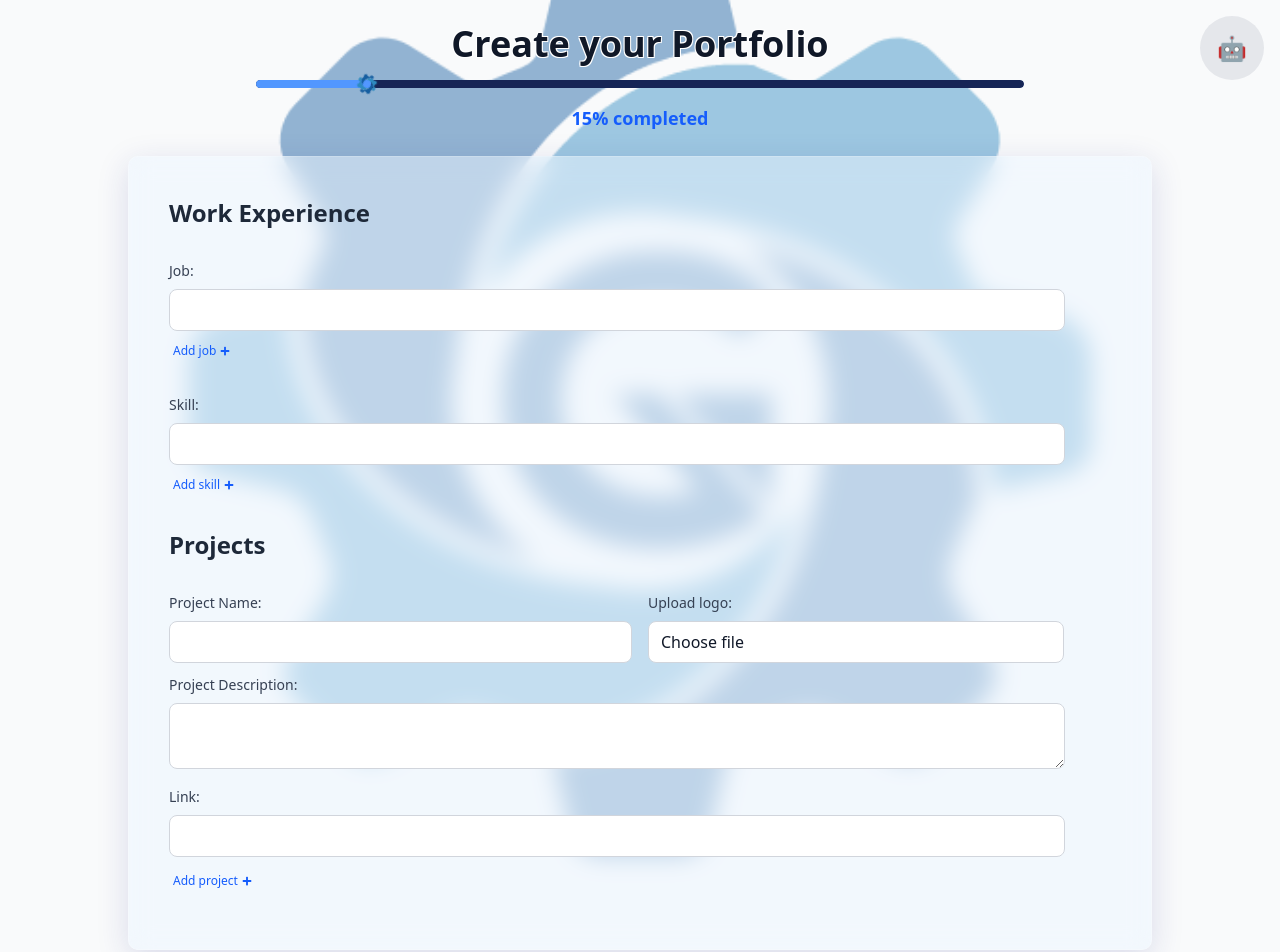
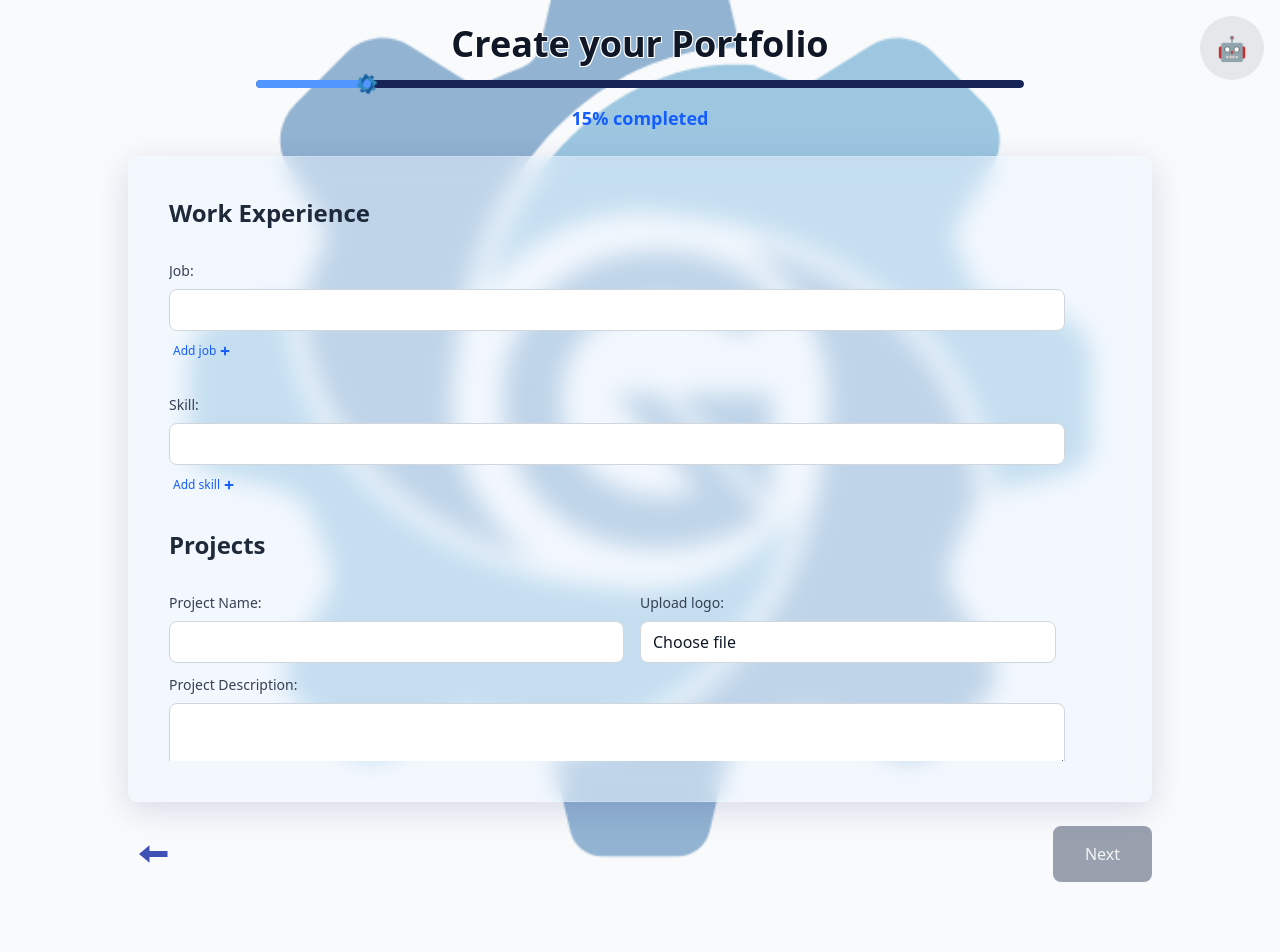
Before and after one commit to ICPEP-SE-CITU/GearFolio, a Next.js app: page /portfolio_creation_page/6_work_experience in a window 1280 px wide. Shown: the top 952 px of the page. Built offline with nearby package versions, Linux system fonts and the light colour scheme.

Commit message:
Update page.js

```diff
--- a/src/app/(routes)/portfolio_creation_page/6_work_experience/page.js
+++ b/src/app/(routes)/portfolio_creation_page/6_work_experience/page.js
@@ -139,7 +139,7 @@ export default function WorkExperiencePage() {
       </div>
 
       {/* Form */}
-      <div className="w-full max-w-5xl mx-auto relative z-10">
+      <div className="w-full max-w-5xl mx-auto relative z-10 mb-20">
         <div
           className="w-full min-h-[553px] rounded-lg relative overflow-hidden shadow-lg"
           style={{
@@ -151,7 +151,7 @@ export default function WorkExperiencePage() {
         >
           <div className="p-10 h-full relative">
             <h2 className="text-2xl font-semibold text-gray-800 mb-8">Work Experience</h2>
-            <div className="space-y-8">
+            <div className="space-y-8 max-h-[500px] overflow-y-auto pr-4">
 
               {/* Jobs */}
               <div>
@@ -314,16 +314,14 @@ export default function WorkExperiencePage() {
         </div>
 
         {/* Navigation */}
-        <div className="absolute -bottom-14 left-0 flex gap-4">
+        <div className="flex justify-between mt-6">
           <Link href="/portfolio_creation_page/5_upload_certificates"
           className="p-2 flex items-center justify-center rounded-md bg-transparent hover:transition-all duration-300 group">
             <FcLeft className="text-4xl group-hover:scale-125 transition-transform duration-300" />
           </Link>
-        </div>
-        <div className="absolute -bottom-14 right-0 flex gap-4">
           <Link
             href="/portfolio_creation_page/7_template_section"
-            className={`py-2 px-8 font-medium rounded-md focus:outline-none focus:ring-2 focus:ring-offset-2 focus:ring-blue-500 transition-all duration-200 ${
+            className={`py-4 px-8 font-medium rounded-md focus:outline-none focus:ring-2 focus:ring-offset-2 focus:ring-blue-500 transition-all duration-200 ${
               canProceed
                 ? "bg-blue-600 text-white hover:bg-blue-700"
                 : "bg-gray-400 text-gray-100 cursor-not-allowed"
```
